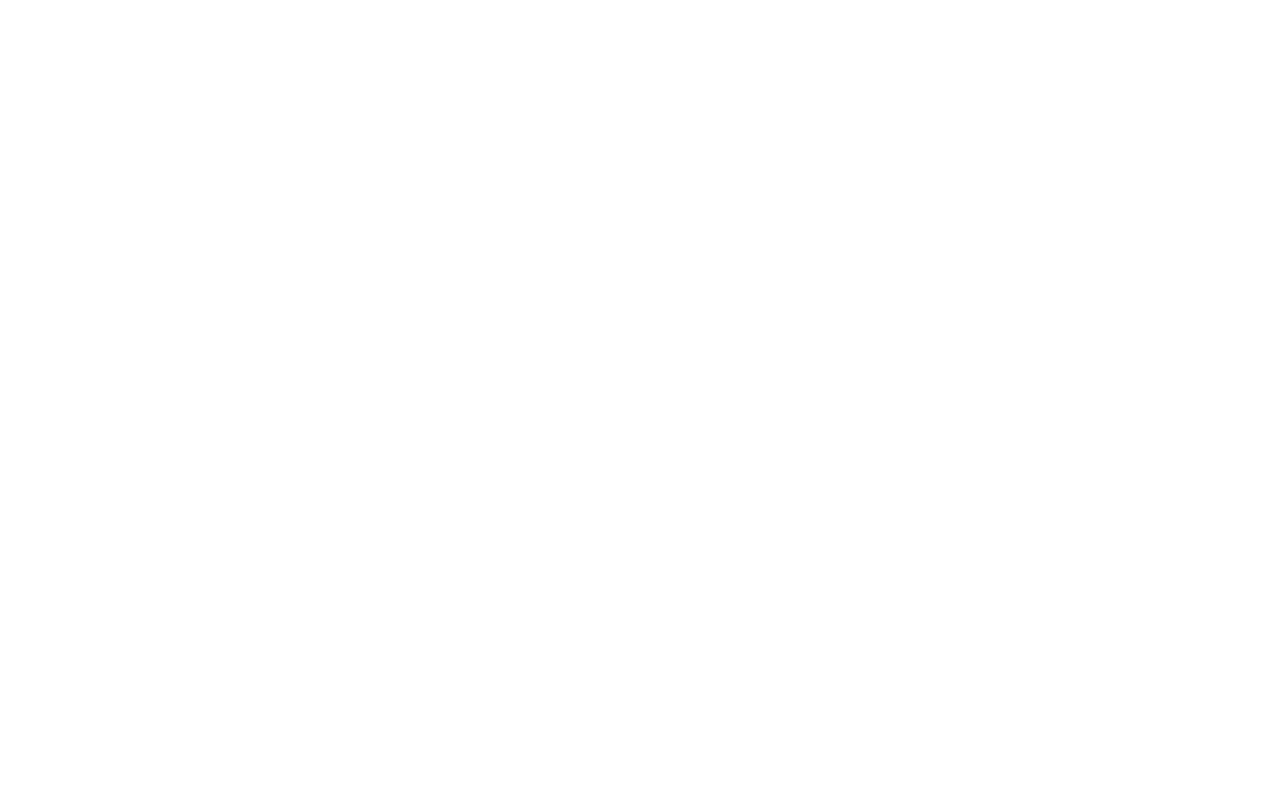
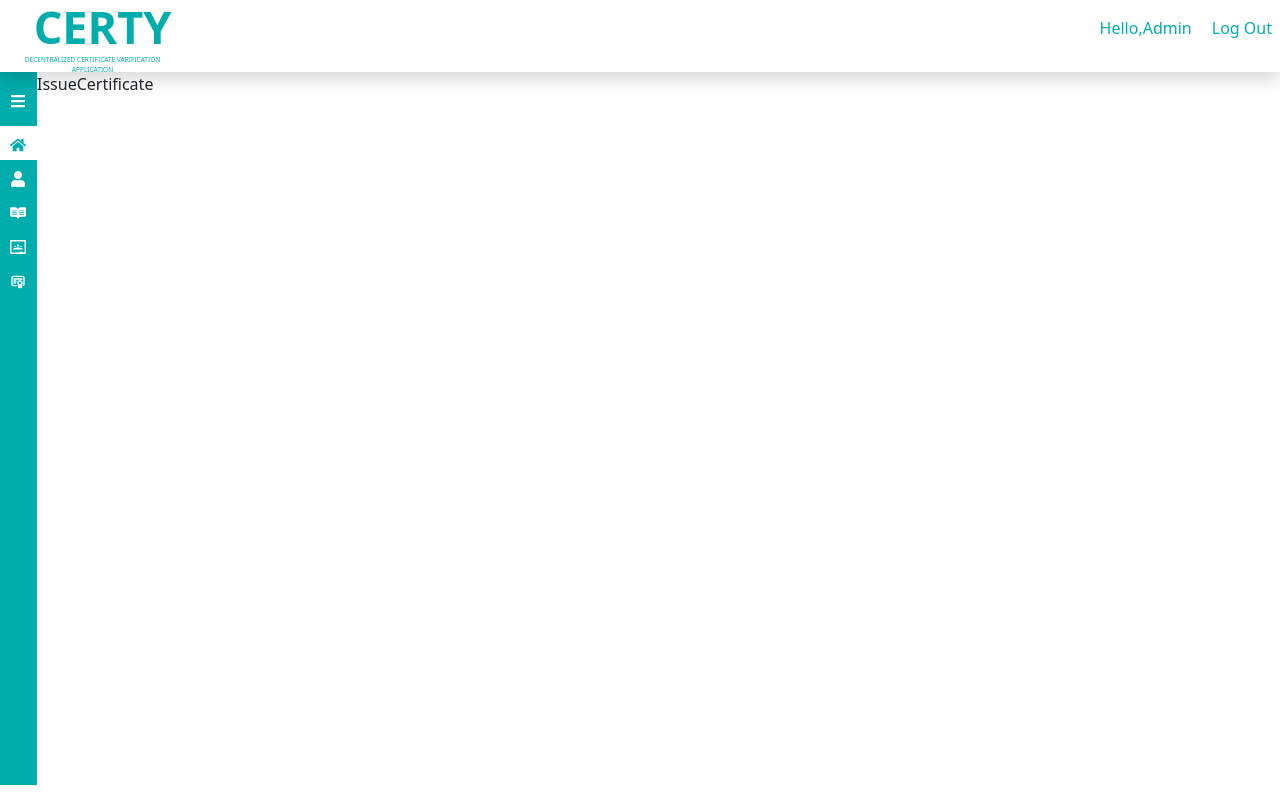
Before and after one commit to niischal/certy, a React (Create React App) app in the folder client/: page /admin/issueCertificate in a window 1280 px wide. Before the commit this address had no page. Built offline with nearby package versions, Linux system fonts and the light colour scheme.

Commit message:
Issuer list and Issuer Request table

```diff
--- a/client/src/App.css
+++ b/client/src/App.css
@@ -58,9 +58,11 @@
 }
 
 .link:hover{
+
+  color: white;
   border-right: 4px solid white;
   transition: 0.2s cubic-bezier(0.6, -0.28, 0.735, 0.045);
-  background: #00ADAD;
+  background: #00c5c5;
 }
 .main-container{
   display: flex;
@@ -72,6 +74,13 @@
   font-size: 18px;
   line-height: 0;
 
+}
+
+.active{
+  color: #00ADAD;
+  border-right: 4px solid white;
+  transition: 0.2s cubic-bezier(0.6, -0.28, 0.735, 0.045);
+  background:white ;
 }
 
 #div{
--- a/client/src/App.js
+++ b/client/src/App.js
@@ -13,7 +13,7 @@
         <Route path="/" element={<Home />} />
         <Route exact path="/" element={<Home />} />
         <Route path="/adminLogin" element={<AdminLogin />} />
-        <Route path="/admin" element={<CertyAdmin />} />
+        <Route path="/admin/*" element={<CertyAdmin />} />
         <Route path="/issuer" element={<CertyIssuer />} />
         <Route path="/signup" element={<Signup />} />
       </Routes>
--- /dev/null
+++ b/client/src/components/AdminHome.js
@@ -0,0 +1,7 @@
+import React from "react";
+
+function AdminHome() {
+  return <div>IssuerHome</div>;
+}
+
+export default AdminHome;
--- /dev/null
+++ b/client/src/components/AdminRoutes.js
@@ -0,0 +1,37 @@
+import { FaHome, FaUser, FaReadme } from "react-icons/fa";
+import { SiGoogleclassroom } from "react-icons/si";
+import { TbCertificate } from "react-icons/tb";
+const AdminRoutes = [
+  {
+    id: 1,
+    path: "/admin",
+    name: "Home",
+    icon: <FaHome />,
+  },
+  {
+    id: 2,
+    path: "/admin/issuerList",
+    name: "Issuer List",
+    icon: <FaUser />,
+  },
+  {
+    id: 3,
+    path: "/admin/issuerRequest",
+    name: "Pending Request",
+    icon: <FaReadme />,
+  },
+  {
+    id: 4,
+    path: "/admin/programList",
+    name: "Program List",
+    icon: <SiGoogleclassroom />,
+  },
+  {
+    id: 5,
+    path: "/admin/issueCertificate",
+    name: "Issue Certificate",
+    icon: <TbCertificate />,
+  },
+];
+
+export default AdminRoutes;
--- /dev/null
+++ b/client/src/components/IssueCertificate.js
@@ -0,0 +1,7 @@
+import React from "react";
+
+function IssueCertificate() {
+  return <div>IssueCertificate</div>;
+}
+
+export default IssueCertificate;
--- a/client/src/components/IssuerList.js
+++ b/client/src/components/IssuerList.js
@@ -1,7 +1,7 @@
 import React, { Fragment, useEffect, useState } from "react";
 import { Table } from "react-bootstrap";
 import "bootstrap/dist/css/bootstrap.min.css";
-import axios from 'axios';
+import axios from "axios";
 
 const IssuerList = () => {
   const [users, setUsers] = useState([]);
@@ -12,11 +12,10 @@
       setUsers(res.data);
     }
     getIssuers();
-  }, []);
+  }, [users]);
 
   return (
-    <Fragment>
-        <div style={{margin:"2rem"}}>
+    <div style={{ margin: "2rem" }}>
       <h3>List of all Issuers</h3>
       <Table striped bordered hover size="sm">
         <thead>
@@ -29,32 +28,27 @@
           </tr>
         </thead>
         <tbody>
-                    {
-                        users.length > 0 ?
-                        (users.map((e, i) => {
+          {users.length > 0 ? (
+            users.map((e, i) => {
               return (
                 <tr key={i}>
-                                    <td>{i+1}</td>
+                  <td>{i + 1}</td>
                   <td>{e.name}</td>
                   <td>{e.address}</td>
                   <td>{e.email}</td>
                   <td>{e.phoneNo}</td>
                 </tr>
-                            )
+              );
             })
-                        ):(
+          ) : (
             <tr>
               <td>Issuer Not Found</td>
             </tr>
-                        )
-                    }
+          )}
         </tbody>
+      </Table>
+    </div>
+  );
+};
 
-            </Table>
-
-        </div>
-    </Fragment>
-  )
-}
-
-export default IssuerList
+export default IssuerList;
--- a/client/src/components/IssuerRequest.js
+++ b/client/src/components/IssuerRequest.js
@@ -1,9 +1,9 @@
-import React, { Fragment, useEffect, useState } from "react";
-import { Table,Button } from "react-bootstrap";
+import React, { useEffect, useState } from "react";
+import { Table, Button } from "react-bootstrap";
 import "bootstrap/dist/css/bootstrap.min.css";
-import axios from 'axios';
+import axios from "axios";
 
-const IssuerList = () => {
+const IssuerRequest = () => {
   const [users, setUsers] = useState([]);
 
   useEffect(() => {
@@ -12,11 +12,10 @@
       setUsers(res.data);
     }
     getIssuers();
-  }, []);
+  }, [users]);
 
   return (
-    <Fragment>
-        <div style={{margin:"2rem"}}>
+    <div style={{ margin: "2rem" }}>
       <h3>Request List</h3>
       <Table striped bordered hover size="sm">
         <thead>
@@ -30,33 +29,31 @@
           </tr>
         </thead>
         <tbody>
-                    {
-                        users.length > 0 ?
-                       ( users.map((e, i) => {
+          {users.length > 0 ? (
+            users.map((e, i) => {
               return (
                 <tr key={i}>
-                                    <td>{i+1}</td>
+                  <td>{i + 1}</td>
                   <td>{e.name}</td>
                   <td>{e.address}</td>
                   <td>{e.email}</td>
                   <td>{e.phoneNo}</td>
-                                    <td> <Button>Accept</Button> </td>
+                  <td>
+                    {" "}
+                    <Button>Accept</Button>{" "}
+                  </td>
                 </tr>
-                            )
+              );
             })
           ) : (
             <tr>
               <td>No any pending request!</td>
             </tr>
-                       )
-                    }
+          )}
         </tbody>
+      </Table>
+    </div>
+  );
+};
 
-            </Table>
-
-        </div>
-    </Fragment>
-  )
-}
-
-export default IssuerList
+export default IssuerRequest;
--- /dev/null
+++ b/client/src/components/ProgramList.js
@@ -0,0 +1,7 @@
+import React from "react";
+
+function ProgramList() {
+  return <div>ProgramList</div>;
+}
+
+export default ProgramList;
--- a/client/src/pages/CertyAdmin.js
+++ b/client/src/pages/CertyAdmin.js
@@ -1,14 +1,30 @@
-import React from 'react';
-import Sidebar from '../components/Sidebar';
-import Navbar from '../components/Navbar';
+import React from "react";
+import Sidebar from "../components/Sidebar";
+import Navbar from "../components/Navbar";
+import IssuerList from "../components/IssuerList";
+import { Route, Routes } from "react-router";
+import AdminHome from "../components/AdminHome";
+import IssuerRequest from "../components/IssuerRequest";
+import IssueCertificate from "../components/IssueCertificate";
+import ProgramList from "../components/ProgramList";
 
 const CertyAdmin = () => {
   return (
     <>
-     <Navbar name="Admin"/>
-      <Sidebar/>
+      <Navbar name="Admin" />
+      <div className="main-container" style={{ display: "flex" }}>
+        <Sidebar />
+        <Routes>
+          <Route path="/" element={<AdminHome />} />
+          <Route exact path="/" element={<AdminHome />} />
+          <Route path="/issuerList" element={<IssuerList />} />
+          <Route path="/issuerRequest" element={<IssuerRequest />} />
+          <Route path="/programList" element={<ProgramList />} />
+          <Route path="/issueCertificate" element={<IssueCertificate />} />
+        </Routes>
+      </div>
     </>
-  )
-}
+  );
+};
 
-export default CertyAdmin
+export default CertyAdmin;
```
Lines whose indentation alone changed are shown as unchanged.
